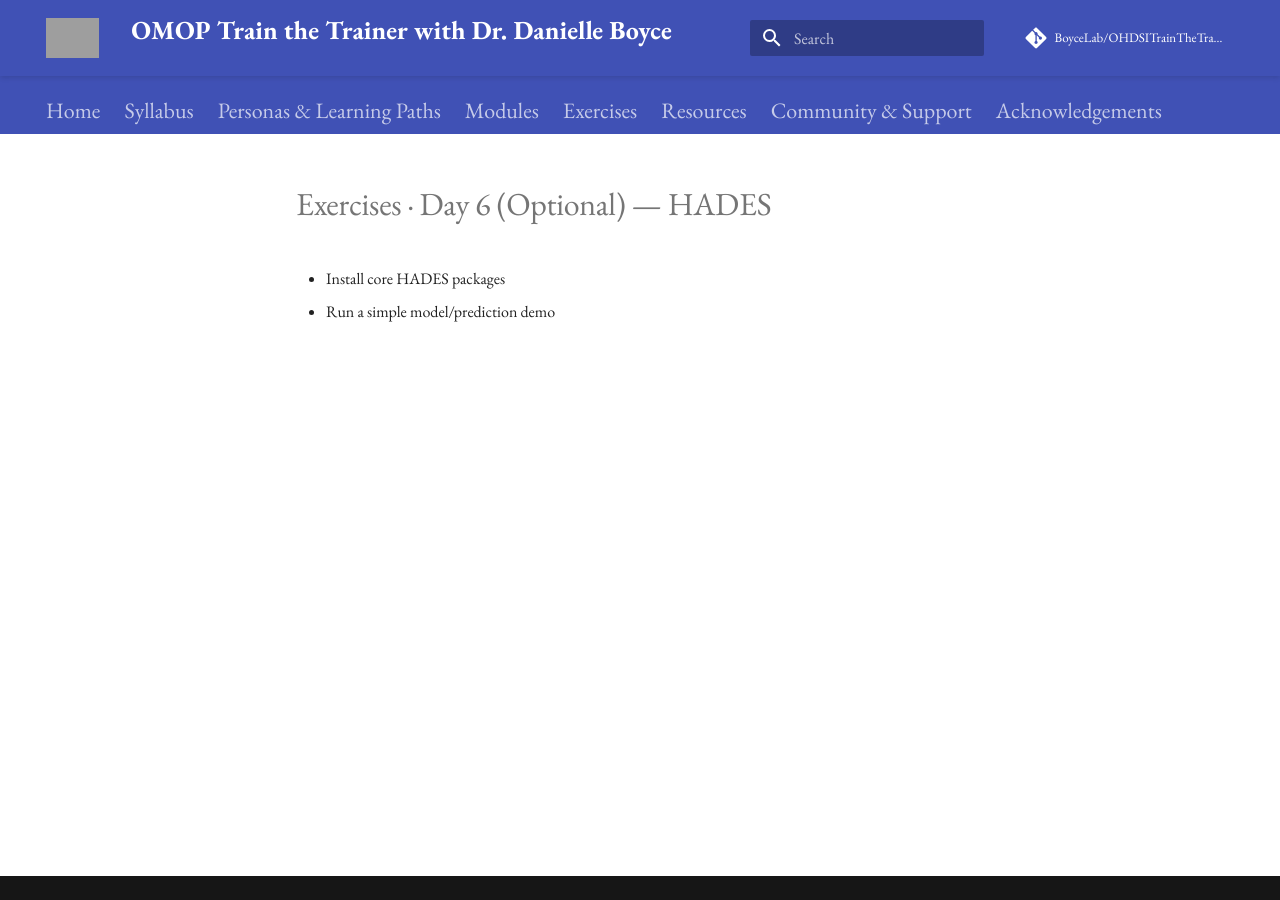
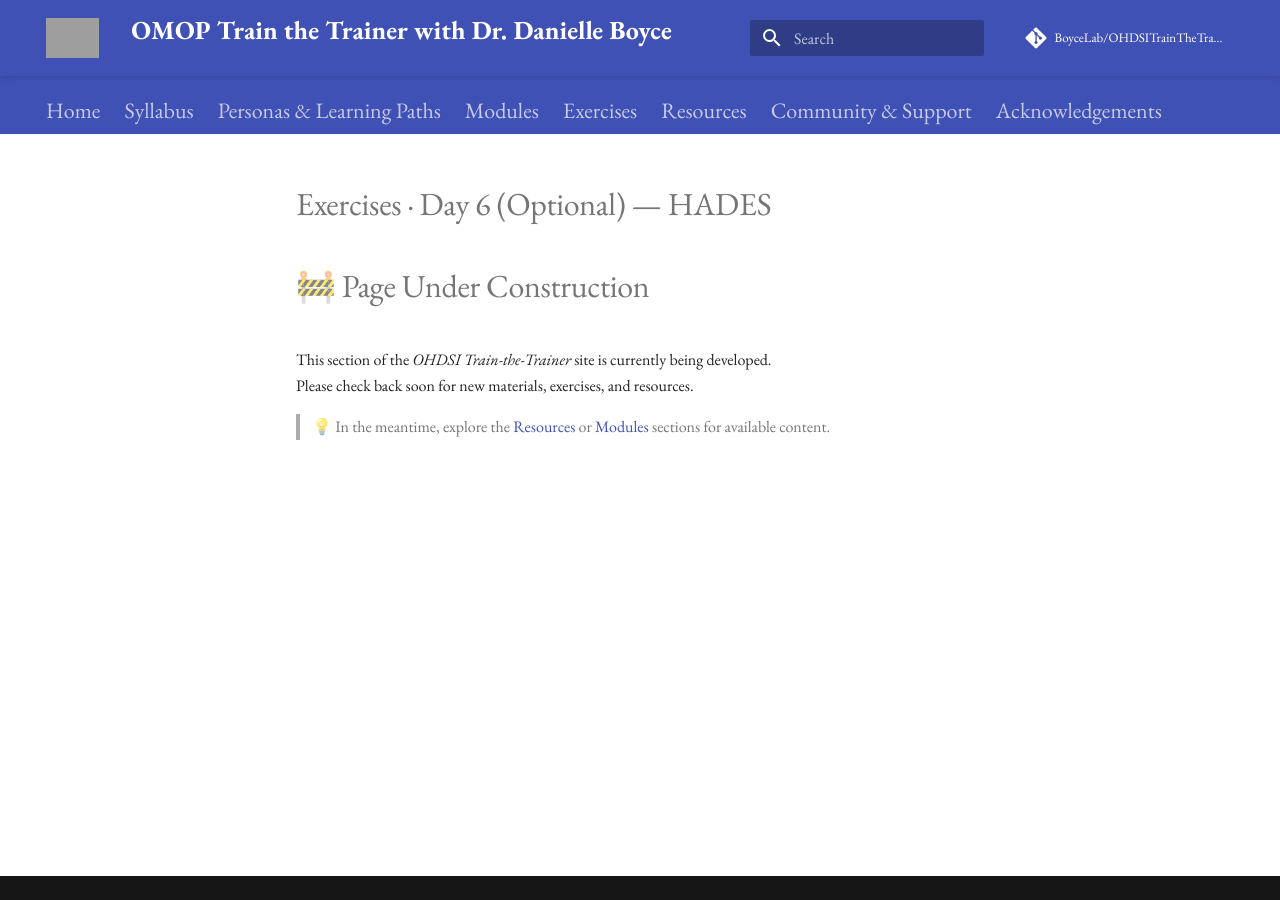
Before and after one commit to BoyceLab/OHDSITrainTheTrainer-6WK, an MkDocs documentation site: the page built from docs/exercises/day-06-hades-optional.md, in a window 1280 px wide. Built offline with MkDocs 1.6.1 and Material for MkDocs 9.7.7, drawn with Linux system fonts in a browser that asks for light colours; comment, search, counter and statistics services are not loaded; grey boxes are pictures that could not be loaded.

Commit message:
Update day-06-hades-optional.md

```diff
--- a/docs/exercises/day-06-hades-optional.md
+++ b/docs/exercises/day-06-hades-optional.md
@@ -1,3 +1,7 @@
 # Exercises · Day 6 (Optional) — HADES
-- Install core HADES packages
-- Run a simple model/prediction demo
+# 🚧 Page Under Construction
+
+This section of the *OHDSI Train-the-Trainer* site is currently being developed.
+Please check back soon for new materials, exercises, and resources.
+
+> 💡 In the meantime, explore the [Resources](../resources.md) or [Modules](../modules/day-01-omop-cdm.md) sections for available content.
```
